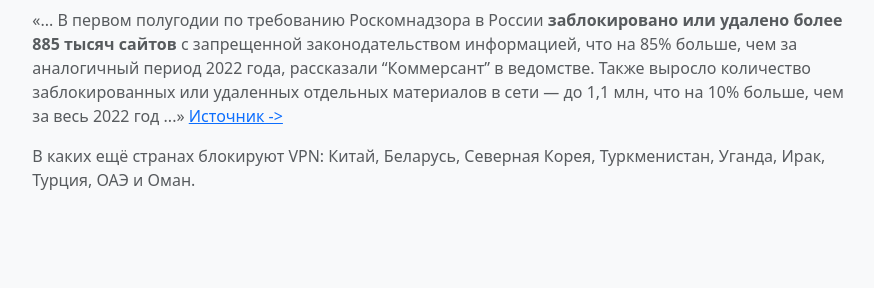
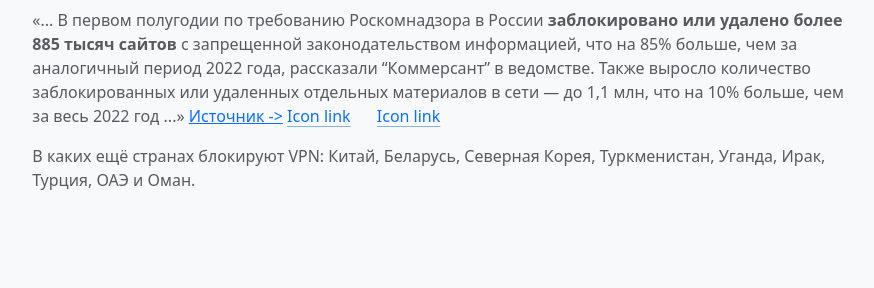
Before and after one commit to Vivatist/vpn_html_django, a Django app: page / in a window 1280 px wide. Shown: the part 1470-1758 px from the top of the page, without its empty margins (197-1071 px from the left). Run offline with Django 4.2, Linux system fonts and the light colour scheme; data comes from the database, SQL or seed files in the repository.

Commit message:
Причесан код

```diff
--- a/mainpage/templates/mainpage/index.html
+++ b/mainpage/templates/mainpage/index.html
@@ -7,12 +7,14 @@
     <title>SSSVPN - свободный VPN</title>
 
     <!-- Bootstrap core CSS -->
-    <link href="https://cdn.jsdelivr.net/npm/bootstrap@5.3.1/dist/css/bootstrap.min.css" rel="stylesheet" integrity="sha384-4bw+/aepP/YC94hEpVNVgiZdgIC5+VKNBQNGCHeKRQN+PtmoHDEXuppvnDJzQIu9" crossorigin="anonymous" />
+    <link href="https://cdn.jsdelivr.net/npm/bootstrap@5.3.2/dist/css/bootstrap.min.css" rel="stylesheet" integrity="sha384-T3c6CoIi6uLrA9TneNEoa7RxnatzjcDSCmG1MXxSR1GAsXEV/Dwwykc2MPK8M2HN" crossorigin="anonymous">
 
     <!-- Bootstrap icons -->
     <link
     rel="stylesheet"
     href="https://cdn.jsdelivr.net/npm/bootstrap-icons@1.10.5/font/bootstrap-icons.css">
+
+    <link rel="canonical" href="https://getbootstrap.com/docs/5.3/helpers/icon-link/">
 
     {% load static %}
 
@@ -129,6 +131,17 @@
           <p>
             &#171;... В первом полугодии по требованию Роскомнадзора в России <b>заблокировано или удалено более 885 тысяч сайтов</b> с запрещенной законодательством информацией, что на 85% больше, чем за аналогичный период 2022 года, рассказали “Коммерсант” в ведомстве. Также выросло количество заблокированных или удаленных отдельных материалов в сети — до 1,1 млн, что на 10% больше, чем за весь 2022 год ...&#187;
             <a href="https://www.kommersant.ru/doc/6199119" >Источник -></a>
+
+            <a class="icon-link icon-link-hover" href="#">
+              Icon link
+              <svg class="bi" aria-hidden="true"><use xlink:href="#arrow-right"></use></svg>
+            </a>
+
+            <a class="icon-link" href="#">
+              Icon link
+              <svg class="bi" aria-hidden="true"><use xlink:href="#arrow-right"></use></svg>
+            </a>
+
           </p>
           <p>В каких ещё странах блокируют VPN: Китай, Беларусь, Северная Корея, Туркменистан, Уганда, Ирак, Турция, ОАЭ и Оман.</p>
           <p id="ip"></p>
@@ -148,6 +161,8 @@
       <!-- Копирование по клику -->
       <script src='{% static "mainpage/js/copy_to_clipboard.js" %}'></script>
 
+      <!-- Bootstrap JS -->
+      <script src="https://cdn.jsdelivr.net/npm/bootstrap@5.3.2/dist/js/bootstrap.bundle.min.js" integrity="sha384-C6RzsynM9kWDrMNeT87bh95OGNyZPhcTNXj1NW7RuBCsyN/o0jlpcV8Qyq46cDfL" crossorigin="anonymous"></script>
     </section>
   </body>
 </html>
```
